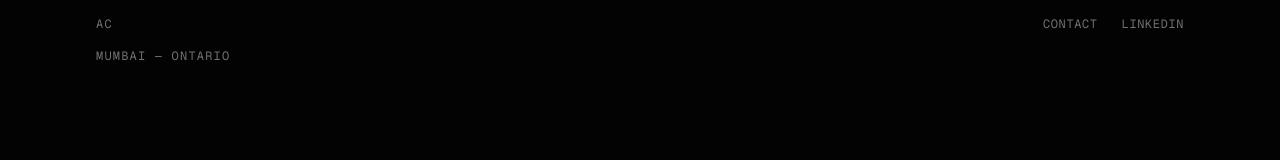
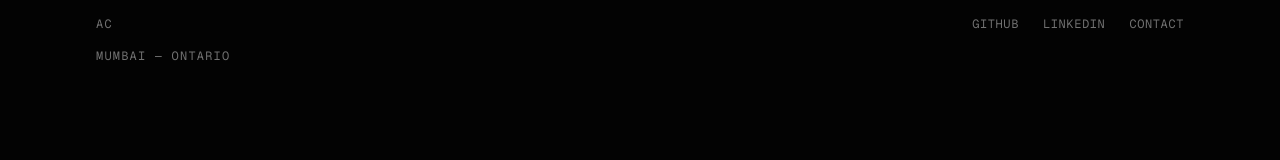
Before and after one commit to aaryan0909/v0-aaryan-chawla-manifesto, a Next.js app: page / in a window 1280 px wide. Shown: the top 160 px of the page. Built offline with nearby package versions, Linux system fonts and the light colour scheme; a web font is replaced by a local one.

Commit message:
feat: add GitHub link in nav, contact, and footer\n\nAdd GitHub link to nav, contact section, and footer consistently.

```diff
--- a/components/contact.tsx
+++ b/components/contact.tsx
@@ -50,6 +50,15 @@ export function Contact() {
               <ArrowUpRight className="h-4 w-4 transition-transform group-hover:-translate-y-0.5 group-hover:translate-x-0.5" />
             </a>
             <a
+              href="https://github.com/aaryan0909"
+              target="_blank"
+              rel="noopener noreferrer"
+              className="group inline-flex items-center gap-2 border-b border-foreground/20 pb-1 text-lg text-foreground transition-colors hover:border-highlight hover:text-highlight"
+            >
+              GitHub
+              <ArrowUpRight className="h-4 w-4 transition-transform group-hover:-translate-y-0.5 group-hover:translate-x-0.5" />
+            </a>
+            <a
               href="https://linkedin.com/in/aaryan-chawla"
               target="_blank"
               rel="noopener noreferrer"
--- a/components/nav.tsx
+++ b/components/nav.tsx
@@ -24,10 +24,12 @@ export function Nav() {
       </span>
       <div className="flex gap-6">
         <a
-          href="mailto:aaryanchawla@outlook.com"
+          href="https://github.com/aaryan0909"
+          target="_blank"
+          rel="noopener noreferrer"
           className="font-mono text-xs tracking-wider text-muted-foreground uppercase transition-colors hover:text-highlight"
         >
-          Contact
+          GitHub
         </a>
         <a
           href="https://linkedin.com/in/aaryan-chawla"
@@ -37,6 +39,12 @@ export function Nav() {
         >
           LinkedIn
         </a>
+        <a
+          href="mailto:aaryanchawla@outlook.com"
+          className="font-mono text-xs tracking-wider text-muted-foreground uppercase transition-colors hover:text-highlight"
+        >
+          Contact
+        </a>
       </div>
     </nav>
   )
```
Also changed, not shown: 1 other file (tests, documents, lock files or other folders).
